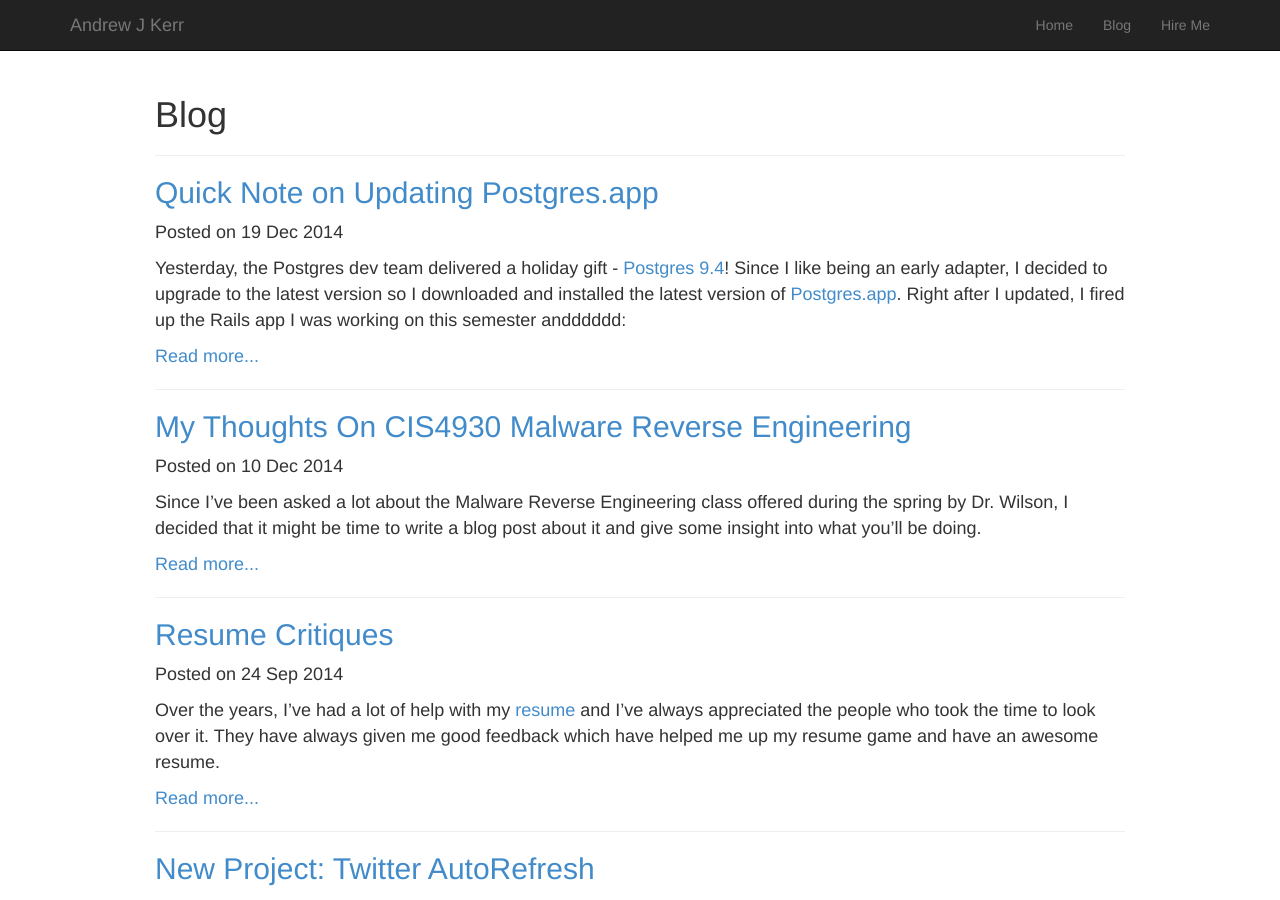
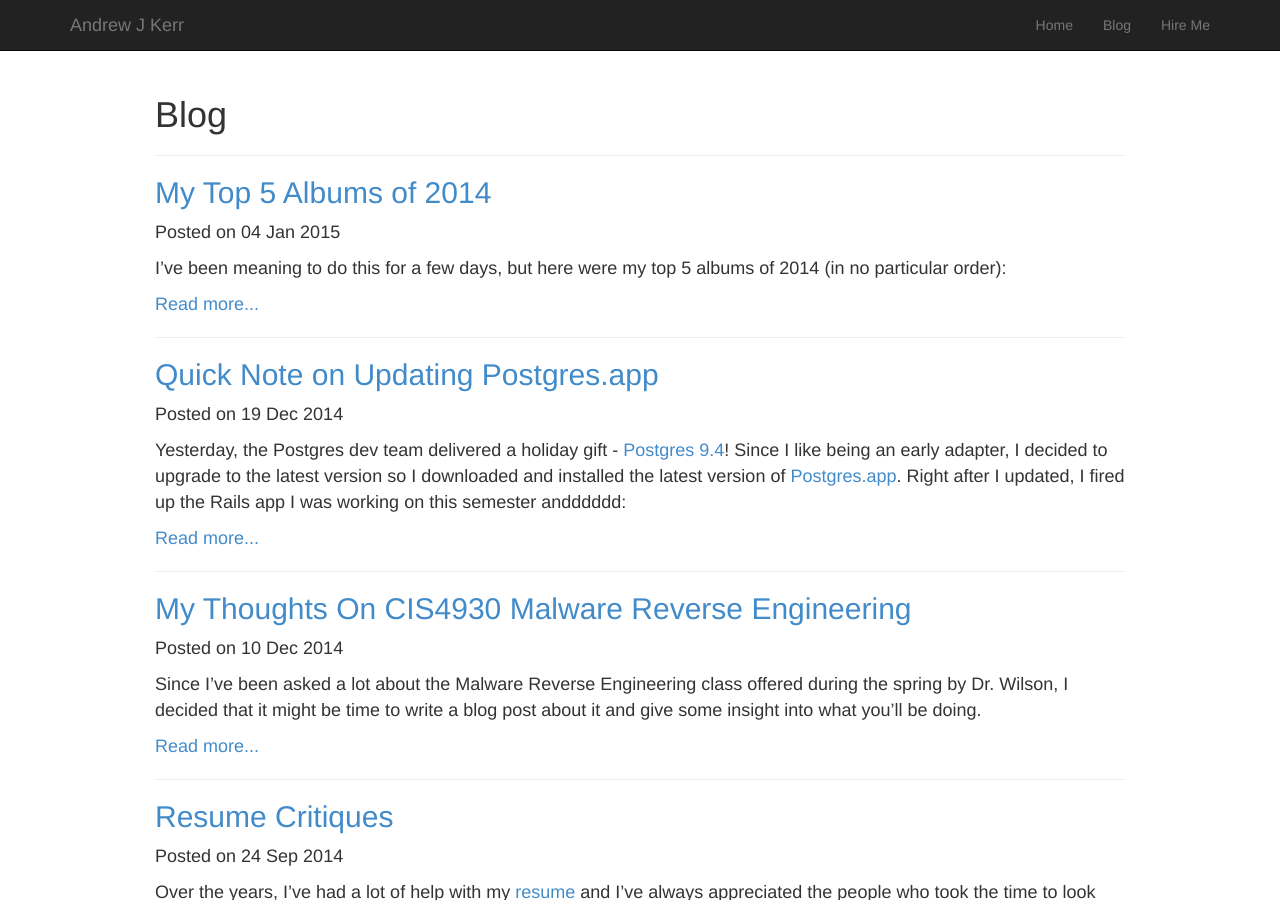
Before and after one commit to hackuf/hackuf.github.io, a Jekyll site: the page built from blog.html, in a window 1280 px wide and 900 px high. Built offline with Jekyll 4.4.1, drawn with Linux system fonts in a browser that asks for light colours; nearby versions of some CDN libraries.

Commit message:
Slight config change and new post

```diff
--- a/_config.yml
+++ b/_config.yml
@@ -5,9 +5,12 @@ description: > # this means to ignore newlines until "baseurl:"
   Personal homepage for Andrew J Kerr, Software Engineering student
   at the University of Florida.
 baseurl: "" # the subpath of your site, e.g. /blog/
-url: "http://www.andrewjkerr.com" # the base hostname & protocol for your site
+url: "http://andrewjkerr.github.io" # the base hostname & protocol for your site
 twitter_username: andrewuf
 github_username:  andrewjkerr
 
 # Build settings
 markdown: kramdown
+
+# Blog permalink settings
+permalink: /blog/:year/:month/:day/:title
--- /dev/null
+++ b/_posts/2015-01-04-top-5-albums-2014.md
@@ -0,0 +1,22 @@
+---
+layout: post
+title:  "My Top 5 Albums of 2014"
+date:   2015-01-04 15:45:00
+categories: blog music
+---
+
+I've been meaning to do this for a few days, but here were my top 5 albums of 2014 (in no particular order):
+
+1. [Slave to Nothing](https://www.youtube.com/playlist?list=PLCslpjrb7cYhlvkqEPqKbjdhFbHbGh3RS) - Fit For A King﻿ (Metalcore)
+2. [You're Gonna Miss It All](http://runforcoverrecords.bandcamp.com/album/youre-gonna-miss-it-all) - Modern Baseball﻿ (Indie rock)
+3. [The Definition](https://soundcloud.com/jonbellion/sets/jon-bellion-the-definition) - Jon Bellion﻿ (Pop)
+4. [Maybe This Place Is The Same And We're Just Changing](https://www.youtube.com/playlist?list=PLsBWlr67U5NvvkwvO7OnlsCOlFbpS1tZd) - Real Friends﻿ (Pop punk)
+5. [Under Pressure](https://www.youtube.com/playlist?list=PLuvVjLDbzSdFKzS_SxKKB75qdqErTnMBC) - Logic﻿ (Hip-hop)
+
+## Notable mentions:
+
+- Wishful Thinking - Neck Deep﻿ (Pop punk)
+- People Keep Talking - HOODIE ALLEN﻿ (Hip-hop)
+- While I Stay Secluded - Knuckle Puck﻿ (Pop punk)
+- Huckleberry - Sam Lachow﻿ (Hip-hop)
+- Forgettable - Sorority Noise﻿ (Indie rock)
```
